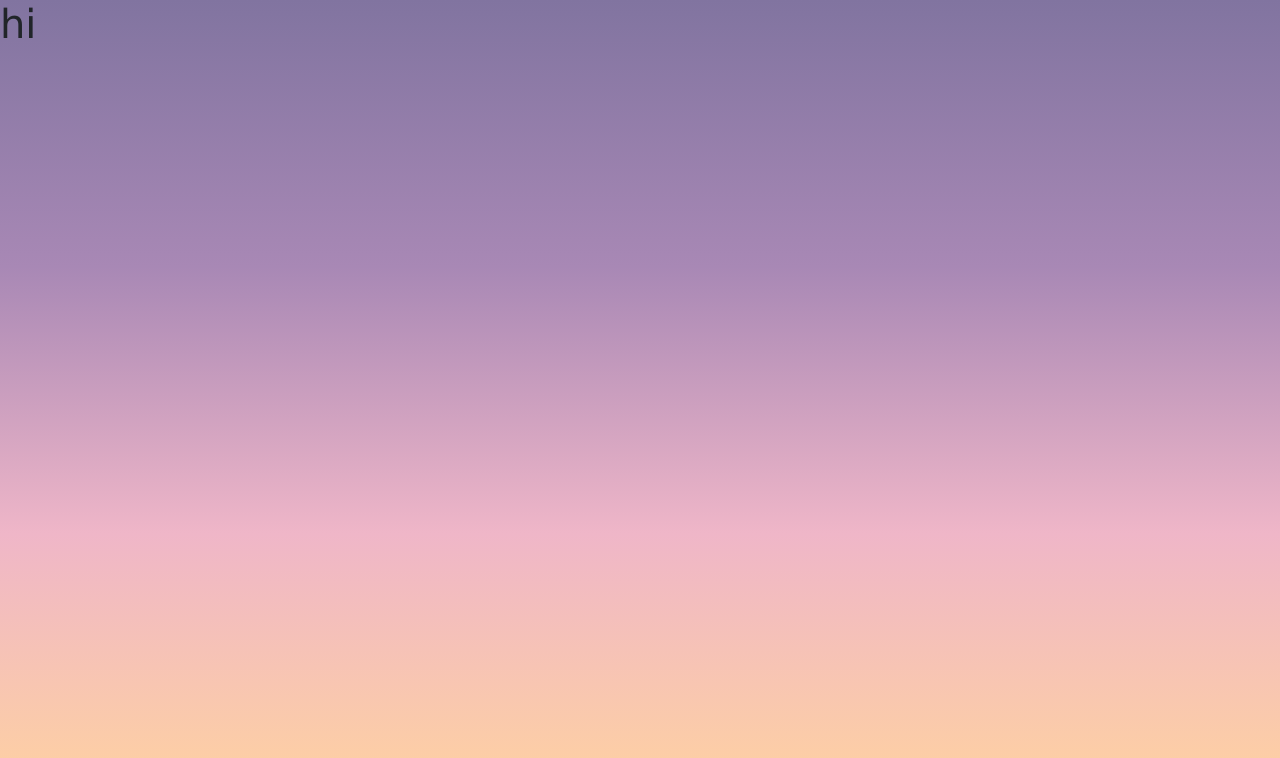
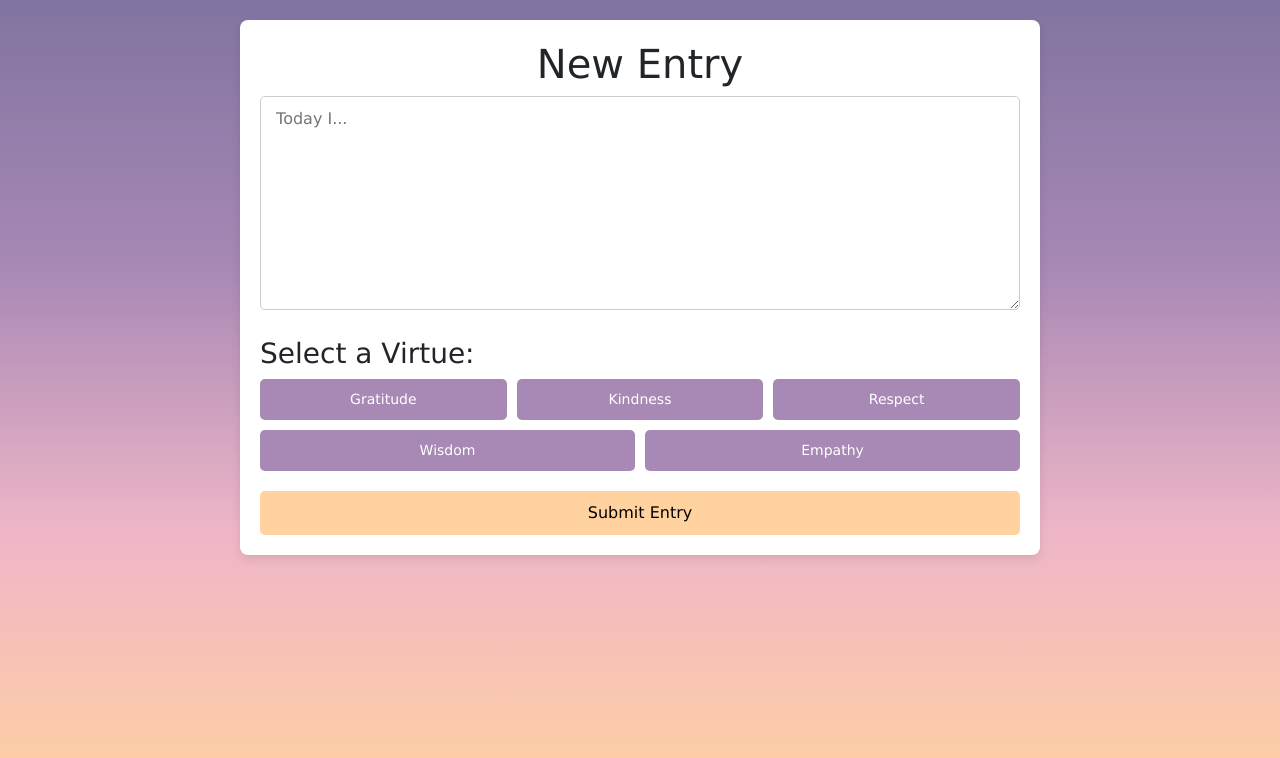
Before and after one commit to vams-skn/garden-of-my-mind, a website: page sites/new.html in a window 1280 px wide. Drawn offline with nearby package versions, Linux system fonts and the light colour scheme; no server answers; a web font is replaced by a local one.

Commit message:
new journal entry page

```diff
--- a/sites/new.html
+++ b/sites/new.html
@@ -6,10 +6,39 @@
     <title>Garden of my Mind</title>
     <link rel="icon" type="image/x-icon" href="../assets/favicon.ico">
     <link href="https://cdn.jsdelivr.net/npm/bootstrap@5.3.3/dist/css/bootstrap.min.css" rel="stylesheet" integrity="sha384-QWTKZyjpPEjISv5WaRU9OFeRpok6YctnYmDr5pNlyT2bRjXh0JMhjY6hW+ALEwIH" crossorigin="anonymous">
-    <link rel="stylesheet" href="../styles/home.css">
     <link rel="stylesheet" href="../styles/universal.css">
+    <link rel="stylesheet" href="../styles/new.css">
 </head>
 <body>
-    <h1>hi</h1>
+  <div class="container">
+    <h1>New Entry</h1>
+    <textarea id="journal-entry" placeholder=" Today I..." rows="8" cols="90"></textarea>
+
+    <h3>Select a Virtue:</h3>
+    <div id="virtues-container">
+      <button class="virtue-btn" data-virtue="Gratitude">Gratitude</button>
+      <!-- <button class="virtue-btn" data-virtue="Selflessness">Selflessness</button>
+      <button class="virtue-btn" data-virtue="Resilience">Resilience</button>
+      <button class="virtue-btn" data-virtue="Compassion">Compassion</button>
+      <button class="virtue-btn" data-virtue="Integrity">Integrity</button>
+      <button class="virtue-btn" data-virtue="Humility">Humility</button>
+      <button class="virtue-btn" data-virtue="Courage">Courage</button>
+      <button class="virtue-btn" data-virtue="Patience">Patience</button> -->
+      <button class="virtue-btn" data-virtue="Kindness">Kindness</button>
+      <!-- <button class="virtue-btn" data-virtue="Diligence">Diligence</button>
+      <button class="virtue-btn" data-virtue="Forgiveness">Forgiveness</button> -->
+      <button class="virtue-btn" data-virtue="Respect">Respect</button>
+      <!-- <button class="virtue-btn" data-virtue="Generosity">Generosity</button> -->
+      <button class="virtue-btn" data-virtue="Wisdom">Wisdom</button>
+      <!-- <button class="virtue-btn" data-virtue="Honesty">Honesty</button> -->
+      <button class="virtue-btn" data-virtue="Empathy">Empathy</button>
+      <!-- <button class="virtue-btn" data-virtue="Fairness">Fairness</button>
+      <button class="virtue-btn" data-virtue="Loyalty">Loyalty</button> -->
+    </div>
+
+    <button id="submit-btn">Submit Entry</button>
+  </div>
+
+  <script type="module" src="../scripts/new.js"></script>
 </body>
 </html>
```
